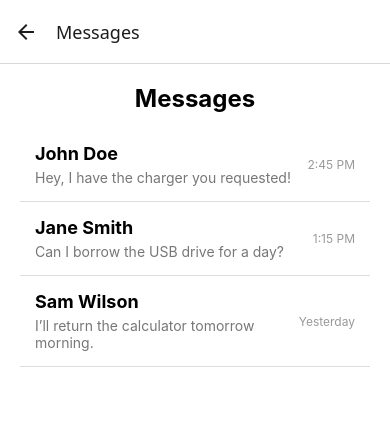
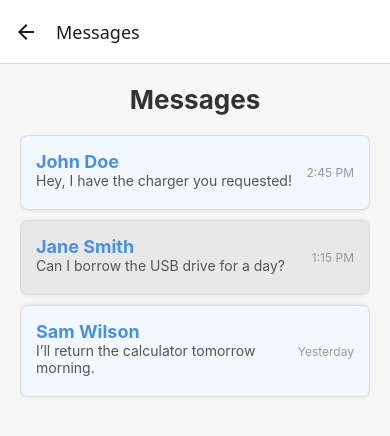
Before and after one commit to TUDublinBlanchBusinessIT/project-SamiraAhmed1-1, a React Native app: screen /Messages in a window 390 px wide. Shown: the top 436 px of the page. Built offline with nearby package versions, Linux system fonts and the light colour scheme.

Commit message:
enhanced messages screen and fixed conversation screen

```diff
--- a/components/ConversationScreen.js
+++ b/components/ConversationScreen.js
@@ -5,7 +5,7 @@ export default function ConversationScreen({ route }) {
   const { message } = route.params; // Get the message details passed as a param
   const [conversation, setConversation] = useState([
     { id: '1', sender: message.sender, content: message.preview, timestamp: '2:45 PM' },
-    { id: '2', sender: 'You', content: 'Thanks! When can I pick it up?', timestamp: '2:50 PM' },
+    { id: '2', sender: 'You', content: 'Yes! What time?', timestamp: '2:50 PM' },
     { id: '3', sender: message.sender, content: 'Anytime after 4 PM today.', timestamp: '2:55 PM' },
   ]);
 
--- a/components/MessagesScreen.js
+++ b/components/MessagesScreen.js
@@ -8,22 +8,25 @@ export default function MessagesScreen({ navigation }) {
       sender: 'John Doe',
       preview: 'Hey, I have the charger you requested!',
       timestamp: '2:45 PM',
+      read: false,
     },
     {
       id: '2',
       sender: 'Jane Smith',
       preview: 'Can I borrow the USB drive for a day?',
       timestamp: '1:15 PM',
+      read: true,
     },
     {
       id: '3',
       sender: 'Sam Wilson',
       preview: 'I’ll return the calculator tomorrow morning.',
       timestamp: 'Yesterday',
+      read: false,
     },
   ]);
 
-  // Navigate to ConversationScreen with selected message details
+  // Navigate to the Conversation screen with selected message details
   const handlePress = (message) => {
     navigation.navigate('Conversation', { message });
   };
@@ -35,7 +38,10 @@ export default function MessagesScreen({ navigation }) {
         data={messages}
         keyExtractor={(item) => item.id}
         renderItem={({ item }) => (
-          <TouchableOpacity style={styles.messageContainer} onPress={() => handlePress(item)}>
+          <TouchableOpacity
+            style={[styles.messageContainer, item.read ? styles.readMessage : styles.unreadMessage]}
+            onPress={() => handlePress(item)}
+          >
             <View style={styles.messageDetails}>
               <Text style={styles.sender}>{item.sender}</Text>
               <Text style={styles.preview}>{item.preview}</Text>
@@ -50,19 +56,60 @@ export default function MessagesScreen({ navigation }) {
 }
 
 const styles = StyleSheet.create({
-  container: { flex: 1, padding: 20, backgroundColor: '#ffffff' },
-  header: { fontSize: 24, fontWeight: 'bold', marginBottom: 15, textAlign: 'center' },
+  container: {
+    flex: 1,
+    padding: 20,
+    backgroundColor: '#f7f7f7', // Light grey background
+  },
+  header: {
+    fontSize: 26,
+    fontWeight: 'bold',
+    textAlign: 'center',
+    marginBottom: 20,
+    color: '#333', // Darker text for contrast
+  },
   messageContainer: {
     flexDirection: 'row',
     justifyContent: 'space-between',
     alignItems: 'center',
     padding: 15,
-    borderBottomWidth: 1,
-    borderBottomColor: '#ddd',
+    marginBottom: 10,
+    backgroundColor: '#fff', // White background for each message container
+    borderRadius: 8,
+    borderWidth: 1,
+    borderColor: '#ddd',
+    shadowColor: '#000',
+    shadowOpacity: 0.1,
+    shadowRadius: 5,
+    elevation: 3, // For a subtle shadow
   },
-  messageDetails: { flex: 1, marginRight: 10 },
-  sender: { fontSize: 18, fontWeight: 'bold', marginBottom: 5 },
-  preview: { fontSize: 14, color: '#777' },
-  timestamp: { fontSize: 12, color: '#999' },
-  emptyText: { textAlign: 'center', marginTop: 20, fontSize: 16, color: '#555' },
+  unreadMessage: {
+    backgroundColor: '#f1f8ff', // Light blue background for unread messages
+  },
+  readMessage: {
+    backgroundColor: '#e8e8e8', // Light grey background for read messages
+  },
+  messageDetails: {
+    flex: 1,
+    marginRight: 10,
+  },
+  sender: {
+    fontSize: 18,
+    fontWeight: 'bold',
+    color: '#4a90e2', // A subtle blue for the sender
+  },
+  preview: {
+    fontSize: 14,
+    color: '#555', // Dark grey for the preview text
+    marginBottom: 5,
+  },
+  timestamp: {
+    fontSize: 12,
+    color: '#999', // Light grey for timestamp
+  },
+  emptyText: {
+    textAlign: 'center',
+    fontSize: 16,
+    color: '#999', // Light grey for "No messages" message
+  },
 });
```
